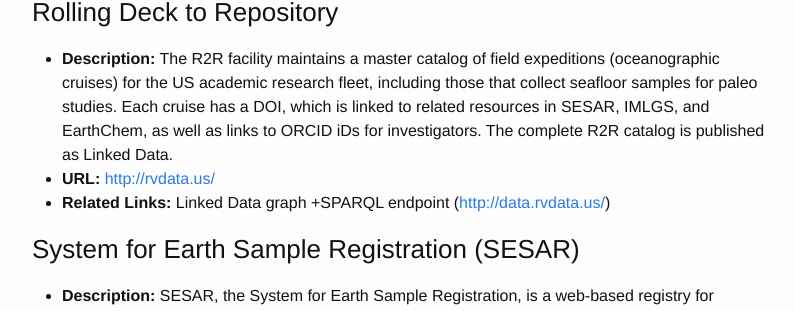
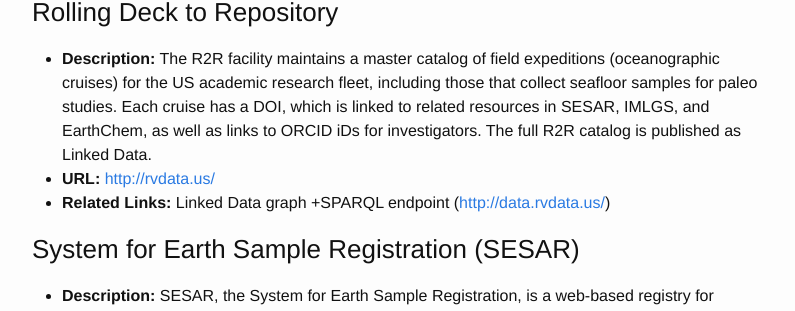
Before and after one commit to cyber4paleo/cyber4paleo.github.io, a Jekyll site: the page built from _resources/CommunityResourceList.md, in a window 1280 px wide and 900 px high, scrolled down 3846 px. Shown: the part 210-521 px from the top of the window, without its empty margins (238-1033 px from the left). Built offline with Jekyll 4.4.1, drawn with Linux system fonts in a browser that asks for light colours.

Commit message:
Update CommunityResourceList.md

```diff
--- a/_resources/CommunityResourceList.md
+++ b/_resources/CommunityResourceList.md
@@ -121,7 +121,7 @@ Please see this <a href="http://bit.ly/1r4AqLN">EarthCube Tools presentation</a>
 
 ### Rolling Deck to Repository
 
-* <b>Description:</b> The R2R facility maintains a master catalog of field expeditions (oceanographic cruises) for the US academic research fleet, including those that collect seafloor samples for paleo studies.  Each cruise has a DOI, which is linked to related resources in SESAR, IMLGS, and EarthChem, as well as links to ORCID iDs for investigators.  The complete R2R catalog is published as Linked Data.
+* <b>Description:</b> The R2R facility maintains a master catalog of field expeditions (oceanographic cruises) for the US academic research fleet, including those that collect seafloor samples for paleo studies.  Each cruise has a DOI, which is linked to related resources in SESAR, IMLGS, and EarthChem, as well as links to ORCID iDs for investigators.  The full R2R catalog is published as Linked Data.
 * <b>URL:</b> <a>http://rvdata.us/</a>
 * <b>Related Links:</b> Linked Data graph +SPARQL endpoint (<a>http://data.rvdata.us/</a>)
 
```
